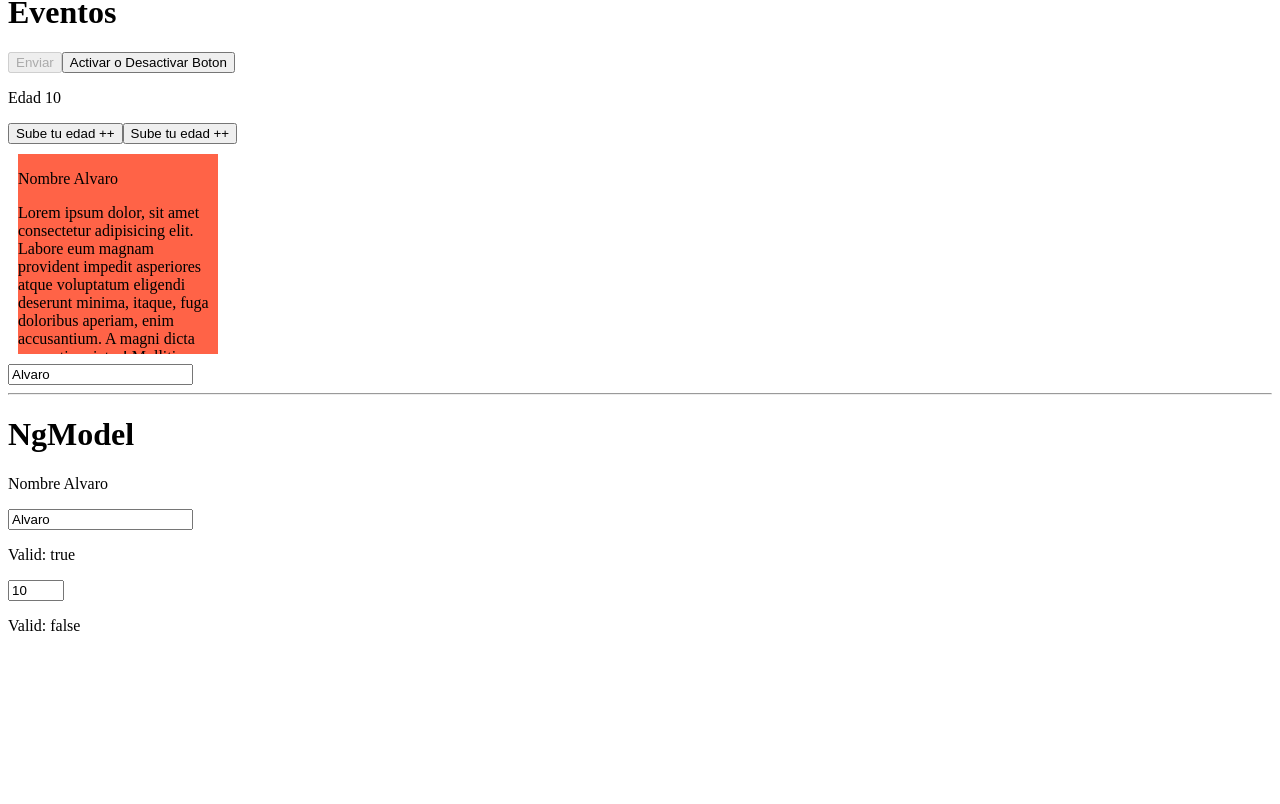
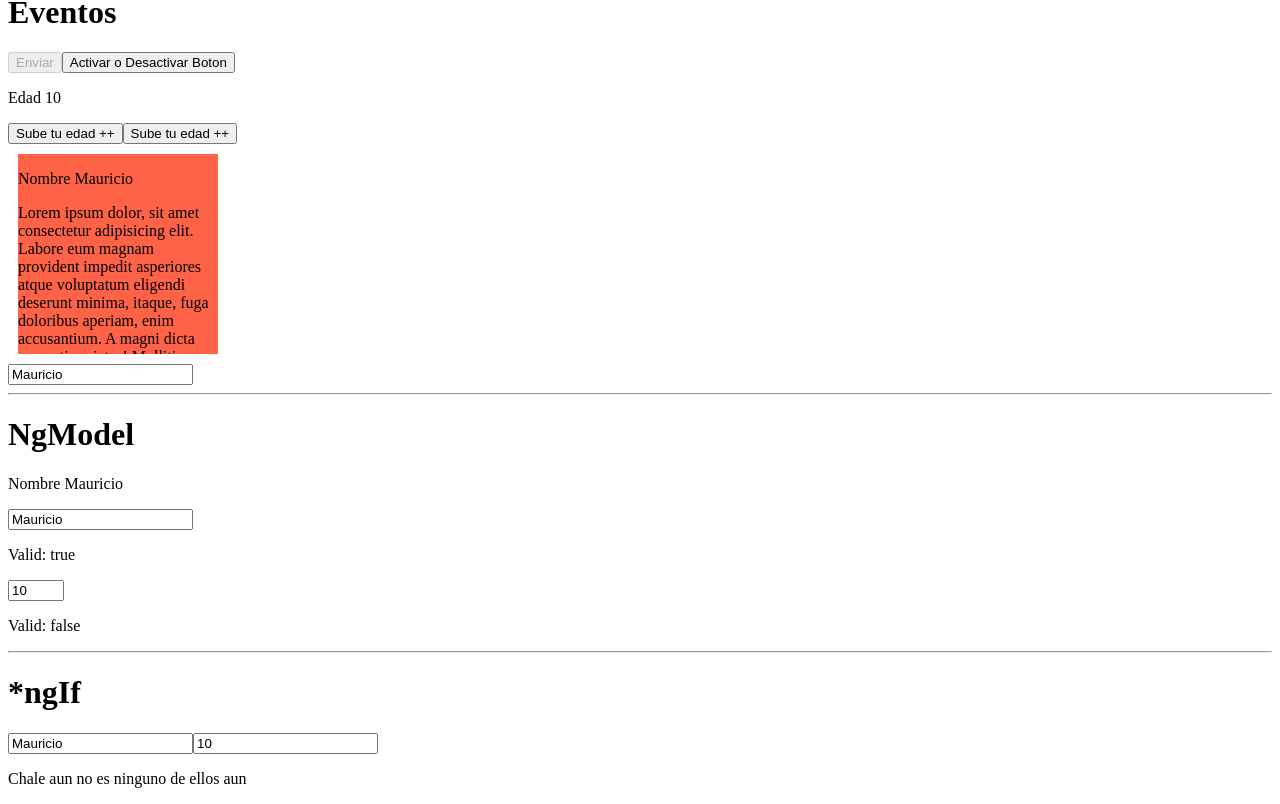
Before and after one commit to Alvaro-Hernandez/basics_of_Angular_Platzi, an Angular app in the folder my-app/: page / in a window 1280 px wide. Shown: the part 667-1471 px from the top of the page. Before the commit the page ends 1318 px from the top, so only its background shows below. Built offline with nearby package versions, Linux system fonts and the light colour scheme.

Commit message:
Repaso de *ngIf directiva condicional

```diff
--- a/my-app/src/app/app.component.html
+++ b/my-app/src/app/app.component.html
@@ -54,3 +54,14 @@
 <p>Valid: {{nameInput.valid}}</p>
 <input type="number" max="20" min="15" required #ageInput="ngModel" [(ngModel)]="persona.edad"/>
 <p>Valid: {{ageInput.valid}}</p>
+<hr>
+
+<h1>*ngIf</h1>
+<input type="text" required [(ngModel)]="persona.name"/>
+<input type="number" required [(ngModel)]="persona.edad"/>
+<p *ngIf="persona.name === 'Alvaro' && persona.edad === 20"> Si, ese un un Hombre Inteligente</p>
+<p *ngIf="persona.name === 'Angie'; else elseBlock"> Si, es una chica Hermosa e Inteligente 💛</p>
+
+<ng-template #elseBlock>
+  <p>Chale aun no es ninguno de ellos aun</p>
+</ng-template>
--- a/my-app/src/app/app.component.ts
+++ b/my-app/src/app/app.component.ts
@@ -15,7 +15,7 @@ export class AppComponent {
   btnDisabled = true;
   //Vamos a crear un objeto para poder modificar a nivel dinamico los atributos
   persona ={
-    name : 'Alvaro',
+    name : 'Mauricio',
     edad : 10,
     img : 'https://source.unsplash.com/random'
   }
```
Also changed, not shown: my-app/src/app/ngIfRepaso.txt (added).
